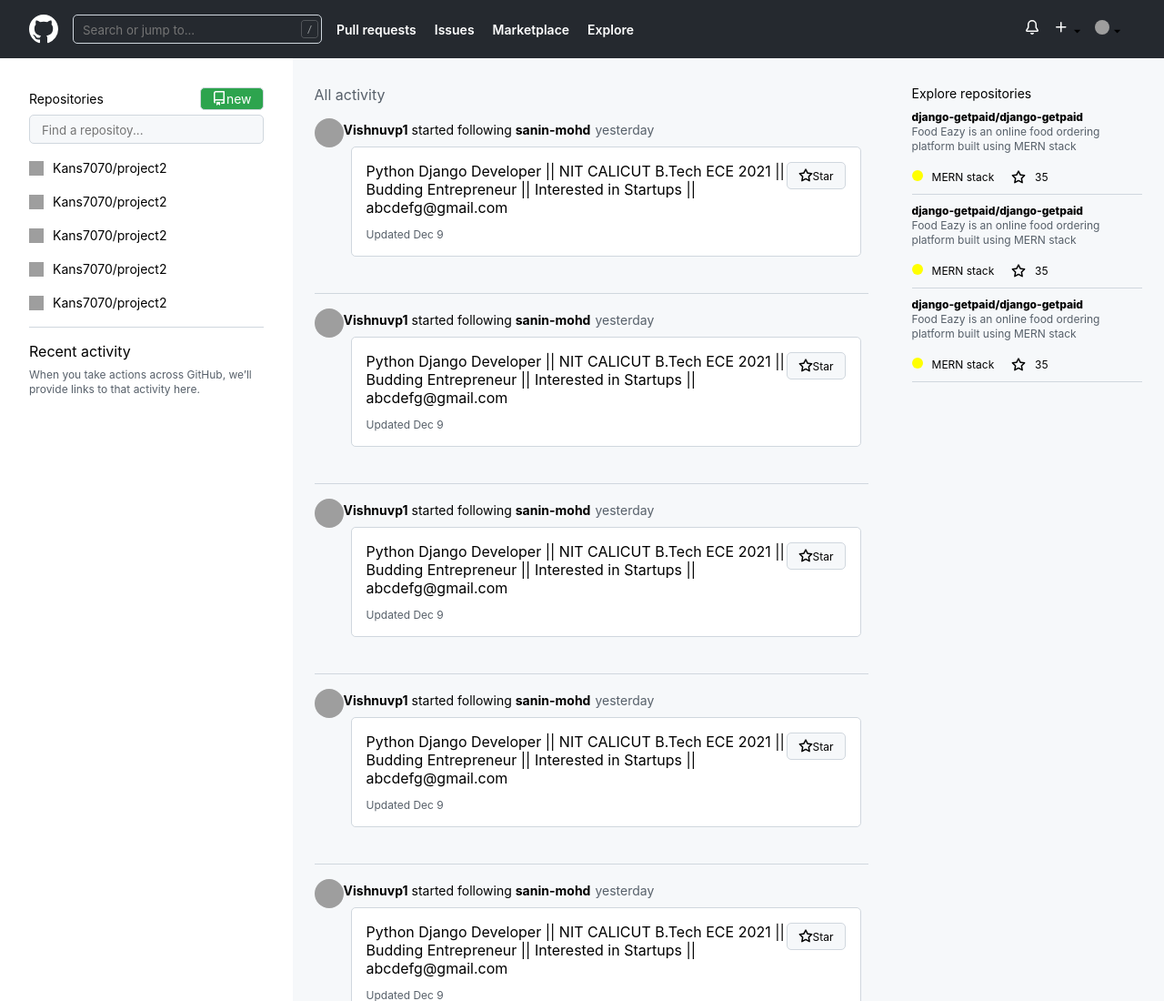
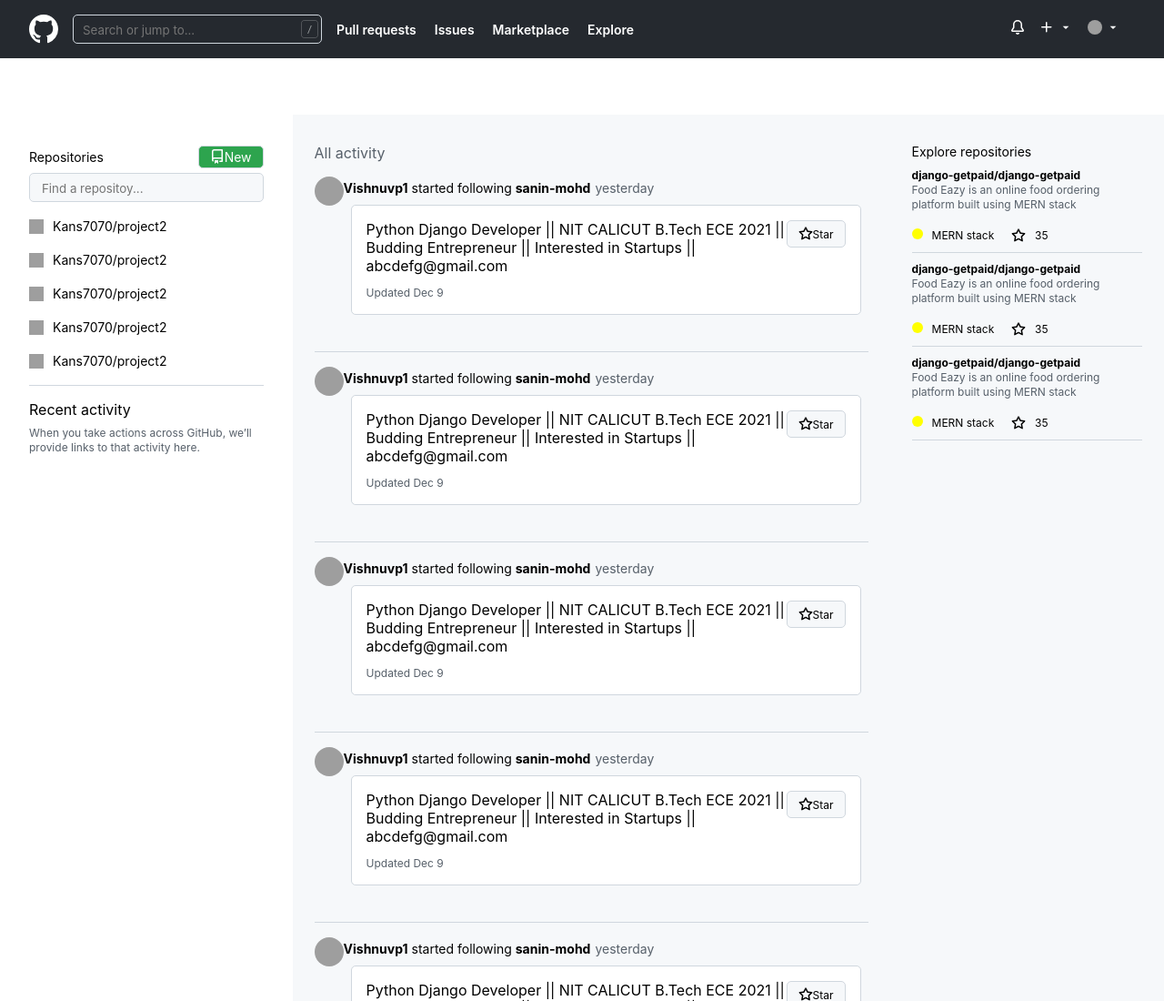
Before and after one commit to Kans7070/github-clone, a plain HTML site: page index.html in a window 1280 px wide. Shown: the top 1100 px of the page at 91% size. Drawn offline with Linux system fonts and the light colour scheme; grey boxes are pictures that could not be loaded.

Commit message:
Add files via upload

```diff
--- a/index.html
+++ b/index.html
@@ -53,11 +53,12 @@
                             <svg aria-hidden="true" height="16" viewBox="0 0 16 16" version="1.1" width="16" data-view-component="true" class="octicon octicon-plus" style="user-select: auto;">
                                 <path fill-rule="evenodd" d="M7.75 2a.75.75 0 01.75.75V7h4.25a.75.75 0 110 1.5H8.5v4.25a.75.75 0 11-1.5 0V8.5H2.75a.75.75 0 010-1.5H7V2.75A.75.75 0 017.75 2z" style="user-select: auto;"></path>
                             </svg>
-                            <img style="height: 8px; width: 8px;" src="images/keyboard_arrow_down_black_24dp.svg" alt="">
+                             <img style="height: 16px; width: 16px;" src="images/arrow_drop_down_white_24dp.svg" alt="">
+
                         </div>
                         <div class="nav-icon">
                             <img src="https://avatars.githubusercontent.com/u/88573901?s=40&amp;v=4" alt="@Kans7070" size="16" height="16" width="16" data-view-component="true" class="avatar " style="border-radius: 50%;user-select: auto;">
-                            <img  style="height: 8px; width: 8px; margin-top: 0px; color: white;" src="images/keyboard_arrow_down_black_24dp.svg" alt="">
+                            <img  style="height: 16px; width: 16px; margin-top: 0px; color: white;" src="images/arrow_drop_down_white_24dp.svg" alt="">
 
                         </div>
                     </div>
@@ -81,7 +82,7 @@
                                             <svg aria-hidden="true" height="16" viewBox="0 0 16 16" version="1.1" width="16" data-view-component="true" class="octicon octicon-repo" style="user-select: auto;">
                                                 <path fill-rule="evenodd" d="M2 2.5A2.5 2.5 0 014.5 0h8.75a.75.75 0 01.75.75v12.5a.75.75 0 01-.75.75h-2.5a.75.75 0 110-1.5h1.75v-2h-8a1 1 0 00-.714 1.7.75.75 0 01-1.072 1.05A2.495 2.495 0 012 11.5v-9zm10.5-1V9h-8c-.356 0-.694.074-1 .208V2.5a1 1 0 011-1h8zM5 12.25v3.25a.25.25 0 00.4.2l1.45-1.087a.25.25 0 01.3 0L8.6 15.7a.25.25 0 00.4-.2v-3.25a.25.25 0 00-.25-.25h-3.5a.25.25 0 00-.25.25z" style="user-select: auto;"></path>
                                             </svg>
-                                            <p>new</p>
+                                            <p>New</p>
                                         </div>
                                     </div>
                                 </div>
@@ -283,7 +284,7 @@
                             </div>
                             <div class="right-subs">
                                 <div class="rs-head">
-                                    <p>django-getpaid/django-getpaid</p>
+                                    <p><strong>django-getpaid/django-getpaid</strong></p>
                                 </div>
                                 <div class="rs-content">
                                     <p>Food Eazy is an online food ordering platform built using MERN stack</p>
@@ -304,7 +305,8 @@
                             </div>
                             <div class="right-subs">
                                 <div class="rs-head">
-                                    <p>django-getpaid/django-getpaid</p>
+                                    <p><strong>django-getpaid/django-getpaid</strong></p>
+
                                 </div>
                                 <div class="rs-content">
                                     <p>Food Eazy is an online food ordering platform built using MERN stack</p>
@@ -325,7 +327,8 @@
                             </div>
                             <div class="right-subs">
                                 <div class="rs-head">
-                                    <p>django-getpaid/django-getpaid</p>
+                                    <p><strong>django-getpaid/django-getpaid</strong></p>
+
                                 </div>
                                 <div class="rs-content">
                                     <p>Food Eazy is an online food ordering platform built using MERN stack</p>
--- a/style.css
+++ b/style.css
@@ -6,8 +6,6 @@
 .header{
     background-color: rgb(37,41,47);
     padding: 16px 32px;
-    top: 0px;
-    position: fixed;
     width: -webkit-fill-available;
     color: white;
 }
@@ -84,6 +82,11 @@
 .body-left{
     padding: 32px 32px;
     width: 21.5%;
+
+}
+.bl-holder{
+    position: sticky;
+    top :52px;
 }
 .other-than-bl{
     width:80%;
@@ -132,13 +135,22 @@
     margin-bottom: 16px;
     display: flex;
     font-size: 14px;
+
 }
 .project-holder p{
     margin-left: 10px;
 }
+.project-holder p:hover{
+    text-decoration: underline;
+    cursor:pointer;
+}
+.project-holder img{
+    cursor: pointer;
+}
 .repositories-view{
     padding-bottom: 16px;
     border-bottom: 1px solid #D0D7DE;
+    cursor: pointer;
 }
 .recent-holder{
     padding-top: 16px;
@@ -240,8 +252,24 @@
     align-items: center;
     font-size: 12px;
     background-color: #F6F8FA;
+    cursor: pointer;
 }
 .activity{
     background-color: #F6F8FA;
     color: #57606A;
 }
+.header img{
+    cursor: pointer;
+    fill: #fff;
+}
+.navbar-option:hover{
+    cursor: pointer;
+    color: #D0D7DE;
+}
+.header svg{
+    cursor: pointer;
+}
+.body strong:hover{
+    color: blue;
+    cursor: pointer;
+}
```
Also changed, not shown: images/arrow_drop_down_white_24dp.svg (added).
